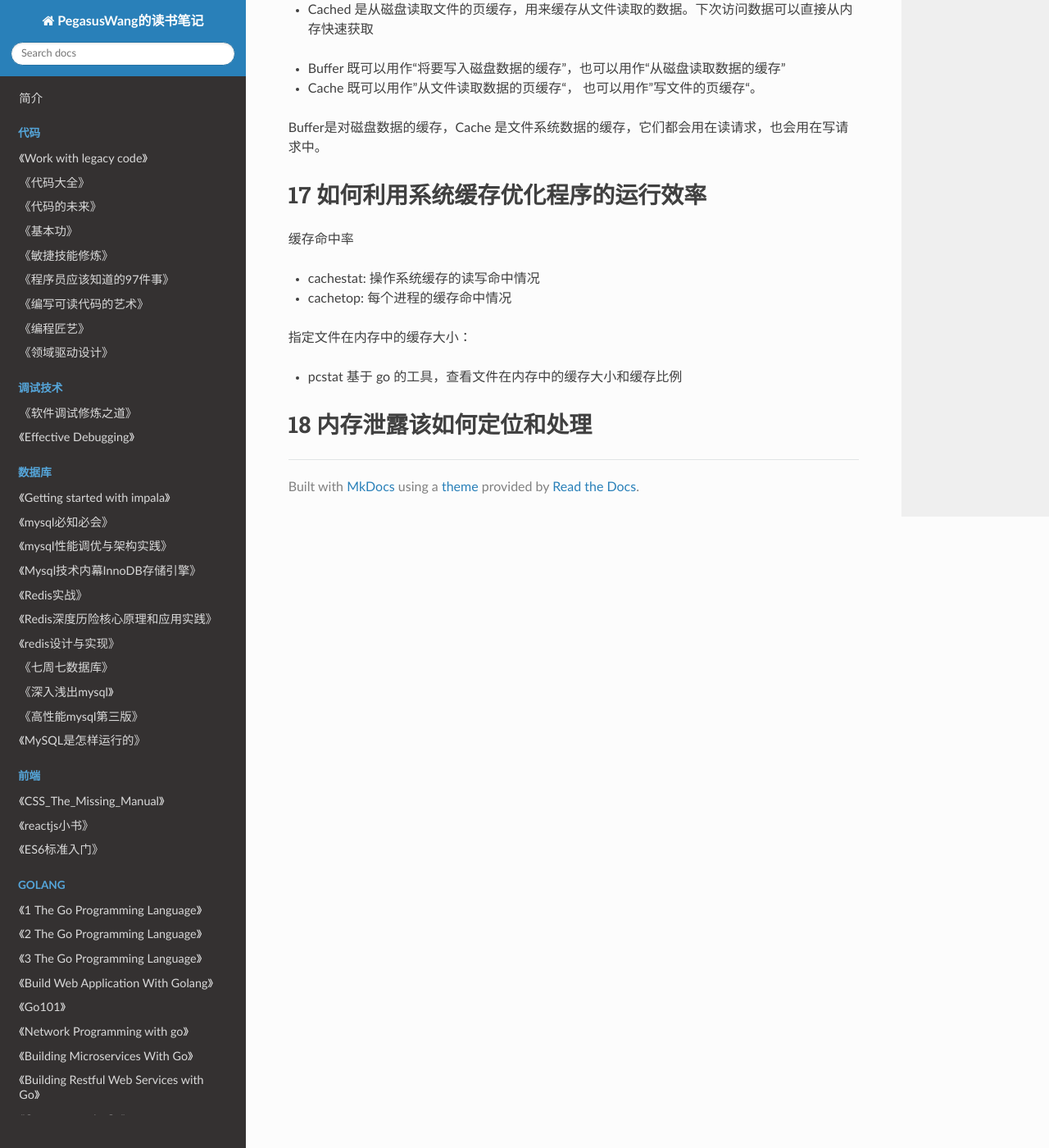
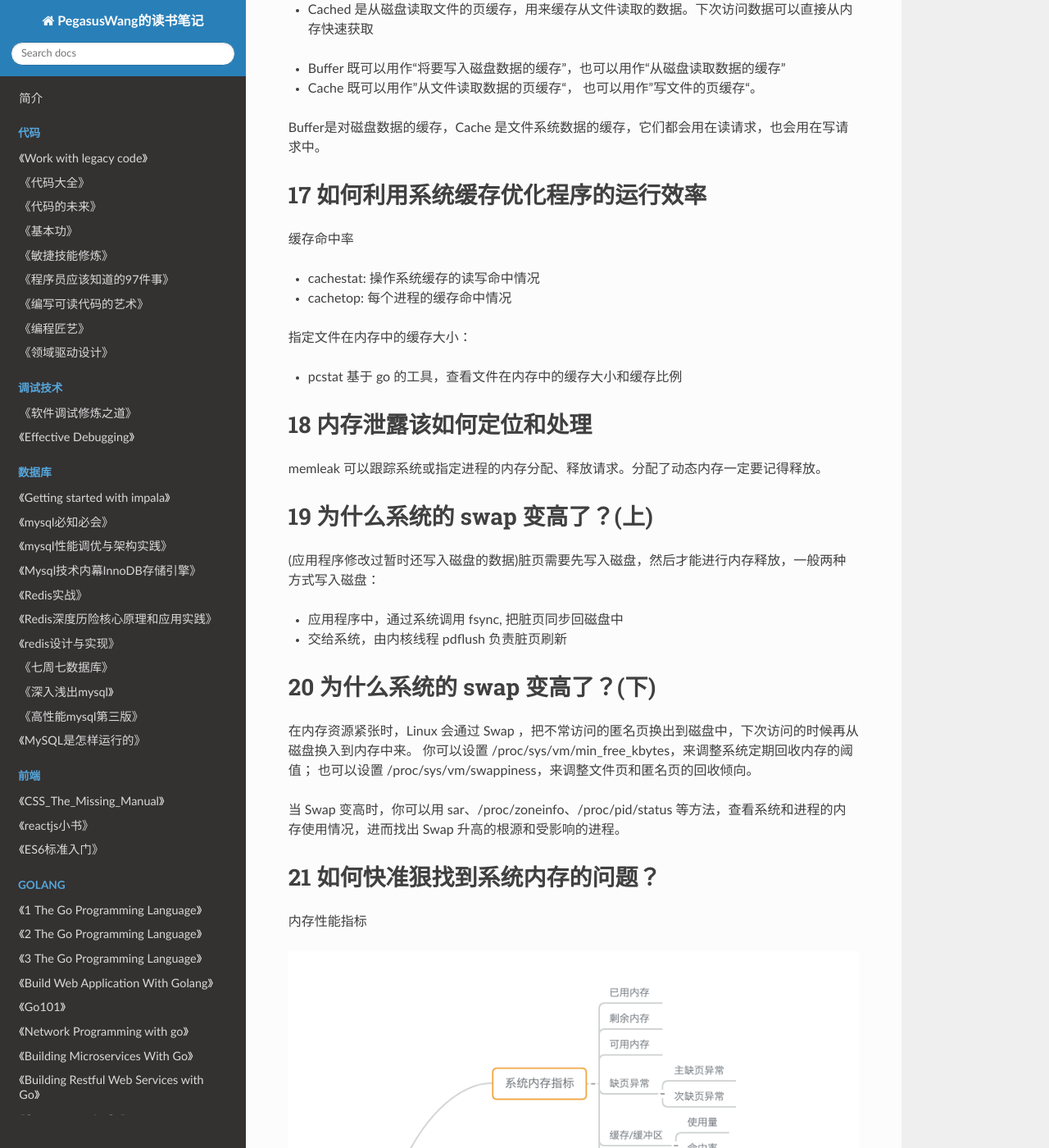
Before and after one commit to PegasusWang/booknotes, an MkDocs documentation site: the page built from docs/lecture/网课/linux性能优化/linux性能优化.md, in a window 1280 px wide and 1400 px high, scrolled down 8111 px. Shown: the whole window at 82% size. Built offline with MkDocs 1.6.1, drawn with Linux system fonts in a browser that asks for light colours; nearby versions of some CDN libraries; some of the changed text lies outside the part shown.

Commit message:
linux性能优化:内存问题

```diff
--- a/docs/lecture/网课/linux性能优化/linux性能优化.md
+++ b/docs/lecture/网课/linux性能优化/linux性能优化.md
@@ -233,3 +233,48 @@
 - pcstat 基于 go 的工具，查看文件在内存中的缓存大小和缓存比例
 
 # 18 内存泄露该如何定位和处理
+
+memleak 可以跟踪系统或指定进程的内存分配、释放请求。分配了动态内存一定要记得释放。
+
+
+# 19 为什么系统的 swap 变高了？(上)
+
+(应用程序修改过暂时还写入磁盘的数据)脏页需要先写入磁盘，然后才能进行内存释放，一般两种方式写入磁盘：
+
+- 应用程序中，通过系统调用 fsync, 把脏页同步回磁盘中
+- 交给系统，由内核线程 pdflush 负责脏页刷新
+
+# 20 为什么系统的 swap 变高了？(下)
+
+在内存资源紧张时，Linux 会通过 Swap ，把不常访问的匿名⻚换出到磁盘中，下次访问的时候再从磁盘换⼊到内存中来。
+你可以设置 /proc/sys/vm/min_free_kbytes，来调整系统定期回收内存的阈值；
+也可以设置 /proc/sys/vm/swappiness，来调整⽂件⻚和匿名⻚的回收倾向。
+
+当 Swap 变⾼时，你可以⽤ sar、/proc/zoneinfo、/proc/pid/status 等⽅法，查看系统和进程的内存使⽤情况，进⽽找出 Swap 升⾼的根源和受影响的进程。
+
+
+# 21 如何快准狠找到系统内存的问题？
+
+内存性能指标
+
+![](./内存性能指标.png)
+
+根据指标找工具
+
+![](./内存根据指标找工具.png)
+
+根据工具查指标
+
+![](./内存根据工具查指标.png)
+
+内存问题分析过程
+
+![](./内存分析过程.png)
+
+常见优化思路：
+
+- 最好禁止 swap
+- 减少内存动态分配。可以用内存池、大页(HugePage)等
+- 尽量使用缓存和缓冲区访问数据
+- 使用 cgroups 等方式限制进程内存使用情况
+- 通过 /proc/pid/oom_adj 调整核心应用的 oom_score
```
Also changed, not shown: docs/lecture/网课/linux性能优化/内存分析过程.png (added), docs/lecture/网课/linux性能优化/内存性能指标.png (added), docs/lecture/网课/linux性能优化/内存根据工具查指标.png (added), docs/lecture/网课/linux性能优化/内存根据指标找工具.png (added).
